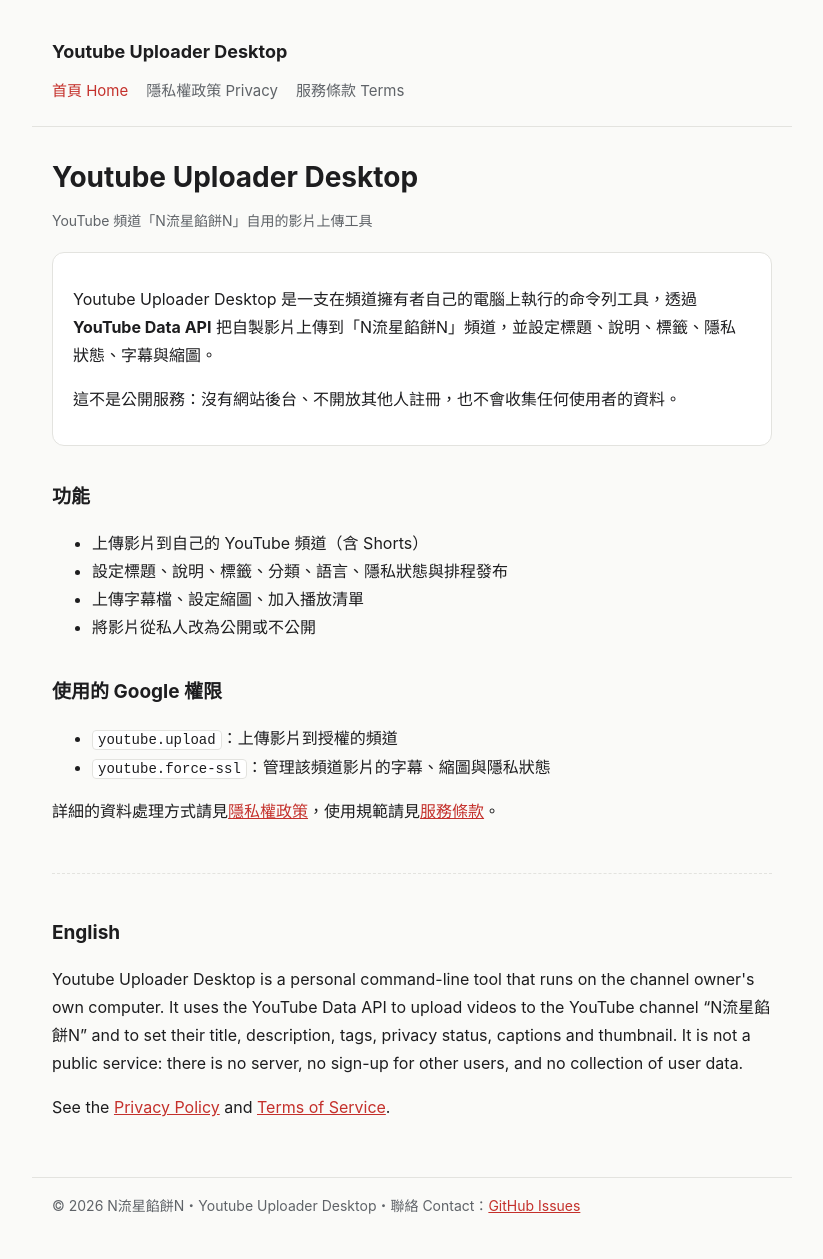
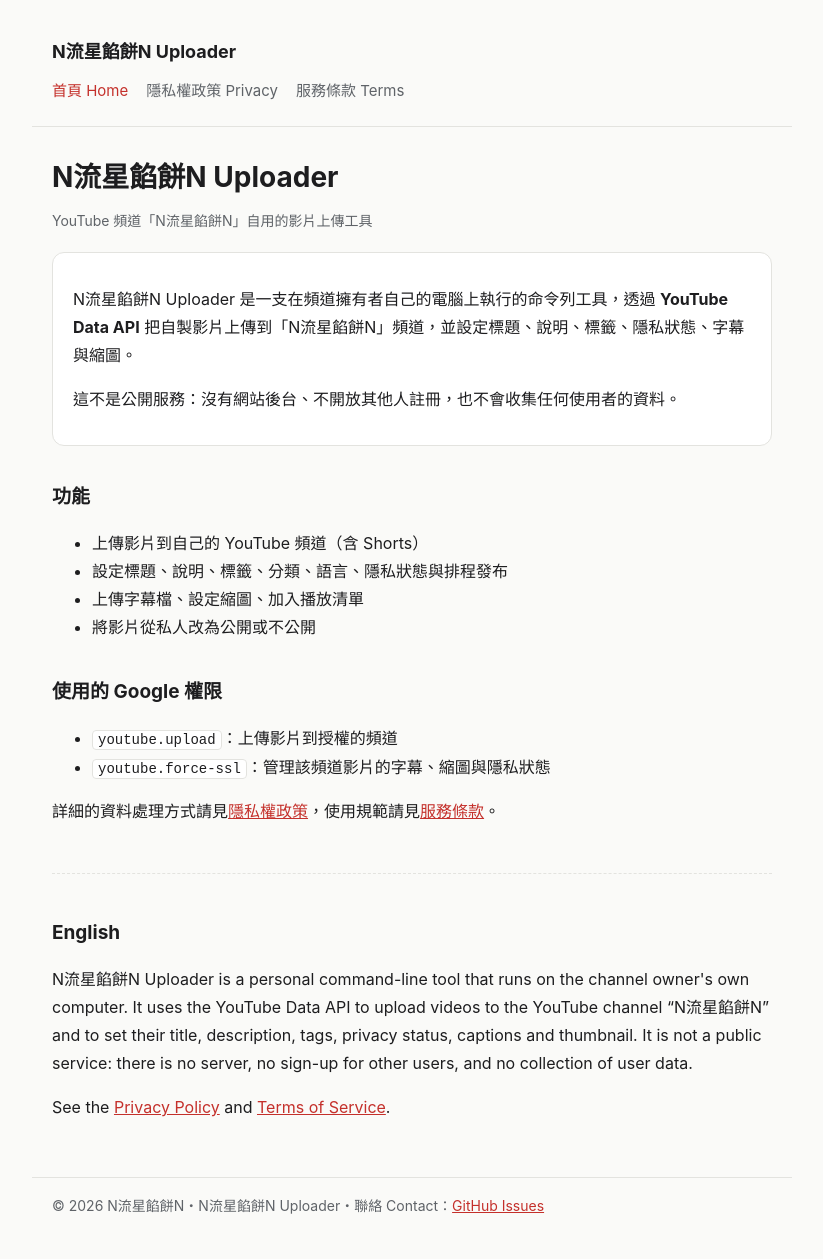
Before and after one commit to pingshian0131/youtube-uploader, a plain HTML site: page index.html in a window 1280 px wide. Shown: the whole page, without its empty margins (228-1051 px from the left). Drawn offline with Linux system fonts and the light colour scheme.

Commit message:
Rename app to N流星餡餅N Uploader
Co-Authored-By: Claude Opus 5.5 <noreply@anthropic.com>
Claude-Session: https://claude.ai/code/session_01Tjmq1oJZ322hKA2zSatfnn

```diff
--- a/index.html
+++ b/index.html
@@ -3,16 +3,16 @@
 <head>
 <meta charset="utf-8">
 <meta name="viewport" content="width=device-width,initial-scale=1">
-<title>Youtube Uploader Desktop</title>
+<title>N流星餡餅N Uploader</title>
 <link rel="stylesheet" href="style.css">
 </head>
 <body>
-<header><a class="brand" href="./">Youtube Uploader Desktop</a><nav><a href="./" class="on">首頁 Home</a><a href="privacy.html">隱私權政策 Privacy</a><a href="terms.html">服務條款 Terms</a></nav></header>
+<header><a class="brand" href="./">N流星餡餅N Uploader</a><nav><a href="./" class="on">首頁 Home</a><a href="privacy.html">隱私權政策 Privacy</a><a href="terms.html">服務條款 Terms</a></nav></header>
 <main>
-<h1>Youtube Uploader Desktop</h1>
+<h1>N流星餡餅N Uploader</h1>
 <p class="muted">YouTube 頻道「N流星餡餅N」自用的影片上傳工具</p>
 <div class="card">
-<p>Youtube Uploader Desktop 是一支在頻道擁有者自己的電腦上執行的命令列工具，透過 <strong>YouTube Data API</strong> 把自製影片上傳到「N流星餡餅N」頻道，並設定標題、說明、標籤、隱私狀態、字幕與縮圖。</p>
+<p>N流星餡餅N Uploader 是一支在頻道擁有者自己的電腦上執行的命令列工具，透過 <strong>YouTube Data API</strong> 把自製影片上傳到「N流星餡餅N」頻道，並設定標題、說明、標籤、隱私狀態、字幕與縮圖。</p>
 <p>這不是公開服務：沒有網站後台、不開放其他人註冊，也不會收集任何使用者的資料。</p>
 </div>
 <h2>功能</h2>
@@ -30,10 +30,10 @@
 <p>詳細的資料處理方式請見<a href="privacy.html">隱私權政策</a>，使用規範請見<a href="terms.html">服務條款</a>。</p>
 <section class="en">
 <h2>English</h2>
-<p>Youtube Uploader Desktop is a personal command-line tool that runs on the channel owner&#39;s own computer. It uses the YouTube Data API to upload videos to the YouTube channel &ldquo;N流星餡餅N&rdquo; and to set their title, description, tags, privacy status, captions and thumbnail. It is not a public service: there is no server, no sign-up for other users, and no collection of user data.</p>
+<p>N流星餡餅N Uploader is a personal command-line tool that runs on the channel owner&#39;s own computer. It uses the YouTube Data API to upload videos to the YouTube channel &ldquo;N流星餡餅N&rdquo; and to set their title, description, tags, privacy status, captions and thumbnail. It is not a public service: there is no server, no sign-up for other users, and no collection of user data.</p>
 <p>See the <a href="privacy.html">Privacy Policy</a> and <a href="terms.html">Terms of Service</a>.</p>
 </section>
 </main>
-<footer>© 2026 N流星餡餅N・Youtube Uploader Desktop・聯絡 Contact：<a href="https://github.com/pingshian0131/youtube-uploader/issues">GitHub Issues</a></footer>
+<footer>© 2026 N流星餡餅N・N流星餡餅N Uploader・聯絡 Contact：<a href="https://github.com/pingshian0131/youtube-uploader/issues">GitHub Issues</a></footer>
 </body>
 </html>
```
Also changed, not shown: privacy.html (+5 -5 lines), terms.html (+5 -5 lines), 1 other file.
